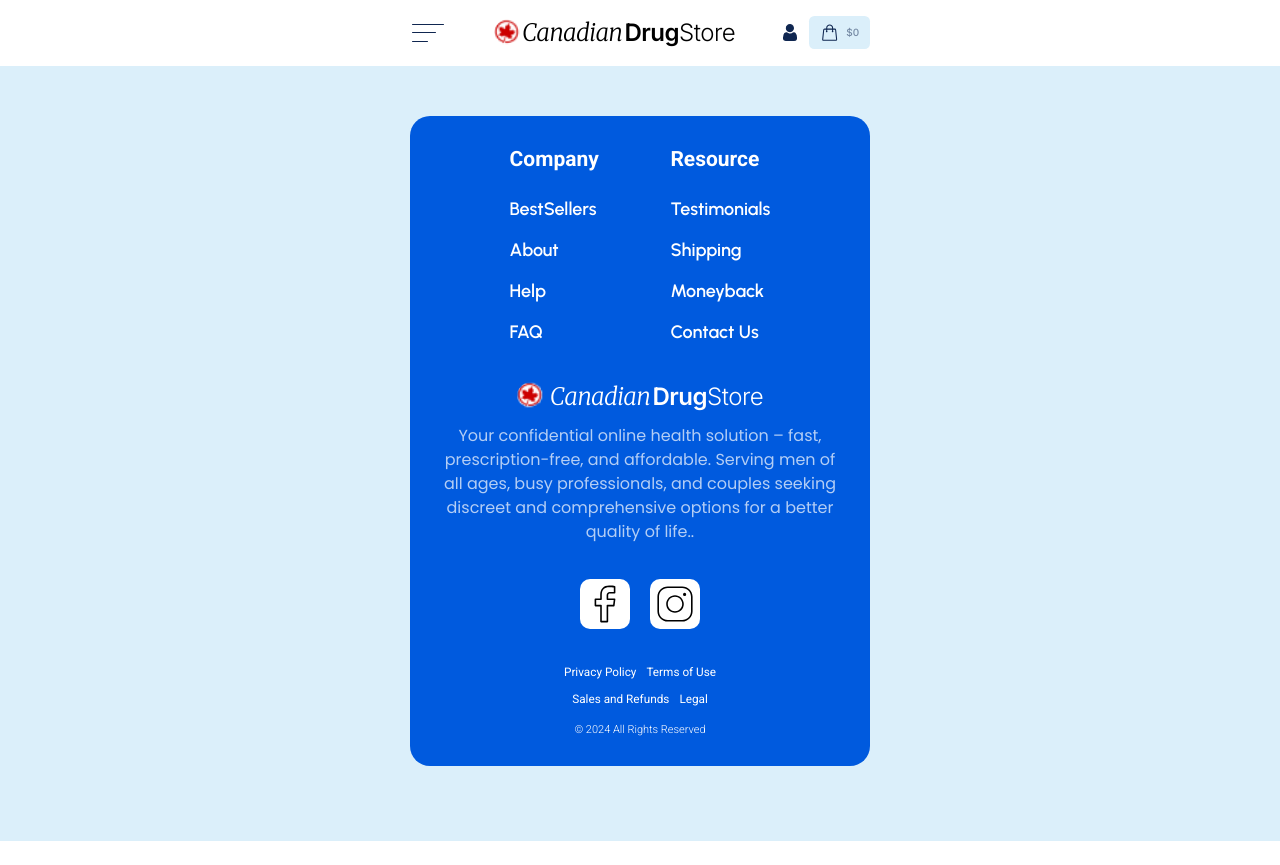
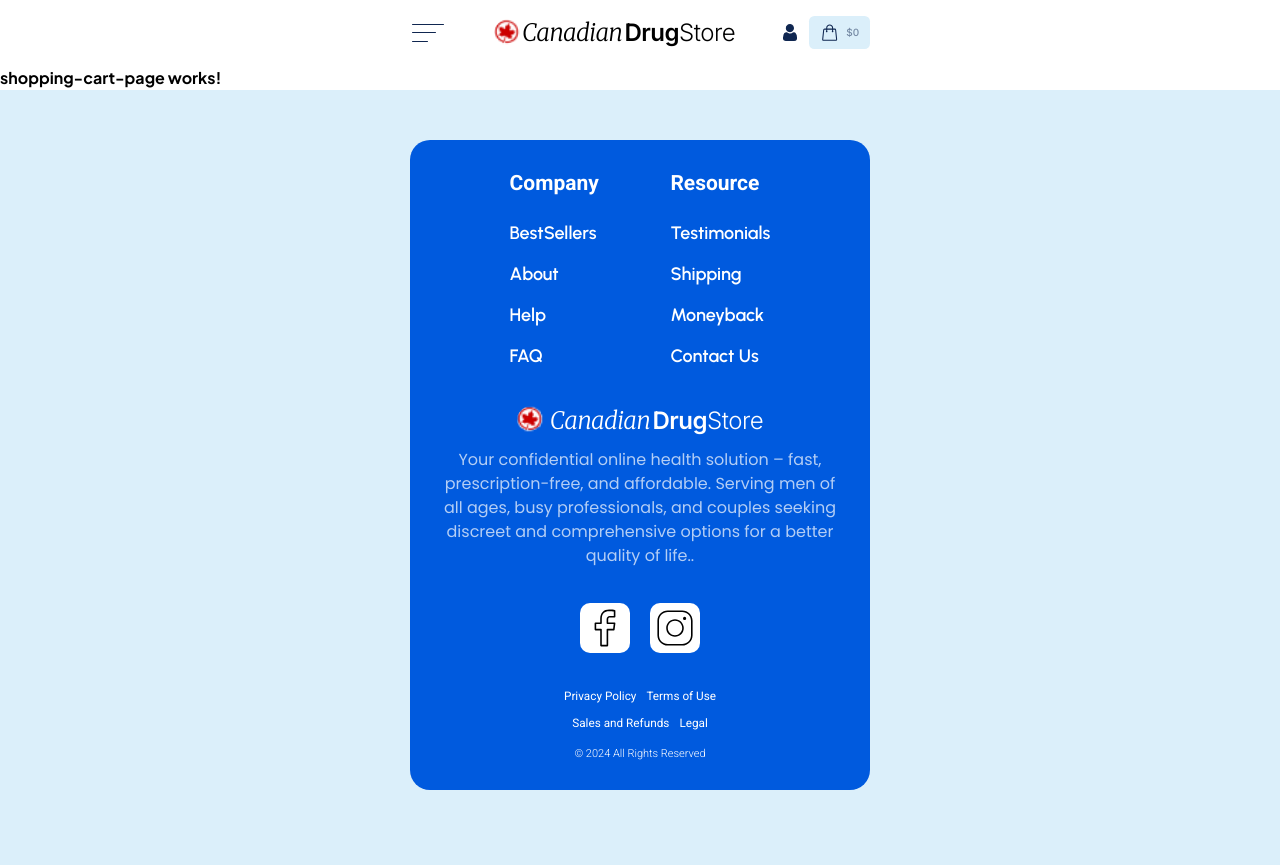
Before and after one commit to Victoriia-Ripka/drug-store2, an Angular app: page /shopping-cart in a window 1280 px wide. Before the commit this address led to /. Before the commit the page ends 841 px from the top, so only its background shows below. Built offline with nearby package versions, Linux system fonts and the light colour scheme.

Commit message:
start shopping cart

```diff
--- a/src/app/layouts/header/header.component.html
+++ b/src/app/layouts/header/header.component.html
@@ -116,7 +116,7 @@
 
             <account-modal *ngIf="isAccountModal" class="header__account-modal" [authorizated]="isAuthorizated" (toggleModal)="toggleAccountModal()"></account-modal>
 
-            <a href="#" class="header__actions-purchase-cont">
+            <a href="/shopping-cart" class="header__actions-purchase-cont">
                 <svg class="header__actions-purchase" xmlns="http://www.w3.org/2000/svg" viewBox="0 0 20 20"
                     fill="none">
                     <path
--- a/src/app/pages/index.ts
+++ b/src/app/pages/index.ts
@@ -7,3 +7,4 @@ export * from './contact-us/contactUsPage.component'
 export * from './products/productsPage.component'
 export * from './product/productPage.component'
 export * from './account/accountPage.component'
+export * from './shopping-cart/shoppingCartPage.component'
--- a/src/app/pages/pages.routes.ts
+++ b/src/app/pages/pages.routes.ts
@@ -8,7 +8,8 @@ import {
     ContactUsPageComponent,
     ProductsPageComponent,
     ProductPageComponent,
-    AccountPageComponent
+    AccountPageComponent,
+    ShoppingCartPageComponent
 } from './index';
 
 export const routes: Routes = [
@@ -56,10 +57,9 @@ export const routes: Routes = [
         title: 'My Account - Canadian Drug Store',
         component: AccountPageComponent
     },
+    {
+        path: 'shopping-cart',
+        title: 'Shopping Cart - Canadian Drug Store',
+        component: ShoppingCartPageComponent
+    }
 ];
-
-// {
-//     path: 'shopping-cart',
-//     title: 'Shopping Cart - Canadian Drug Store',
-//     component: ShoppingCartPageComponent
-// }
--- /dev/null
+++ b/src/app/pages/shopping-cart/shoppingCartPage.component.html
@@ -0,0 +1 @@
+<p>shopping-cart-page works!</p>
```
Also changed, not shown: src/app/pages/shopping-cart/shoppingCartPage.component.ts (added, +12 -0 lines), src/app/pages/shopping-cart/components/index.ts (added), src/app/pages/shopping-cart/shoppingCartPage.component.scss (added).
